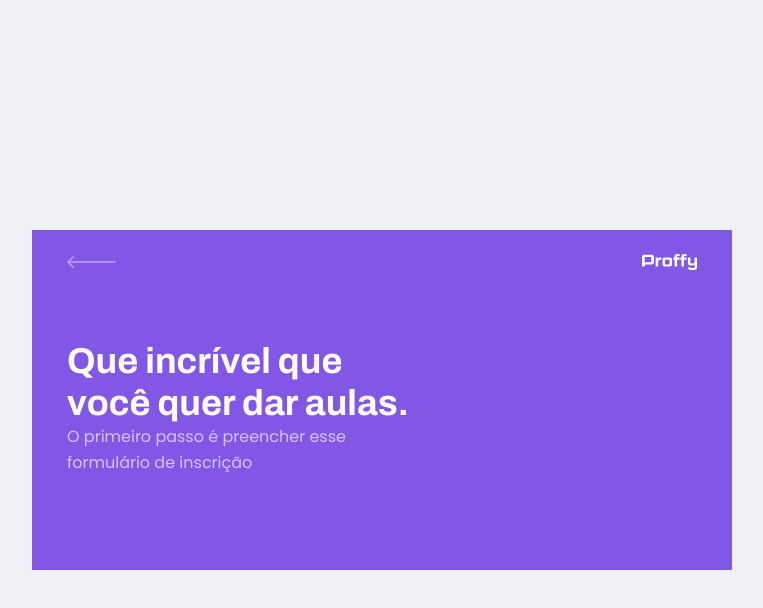
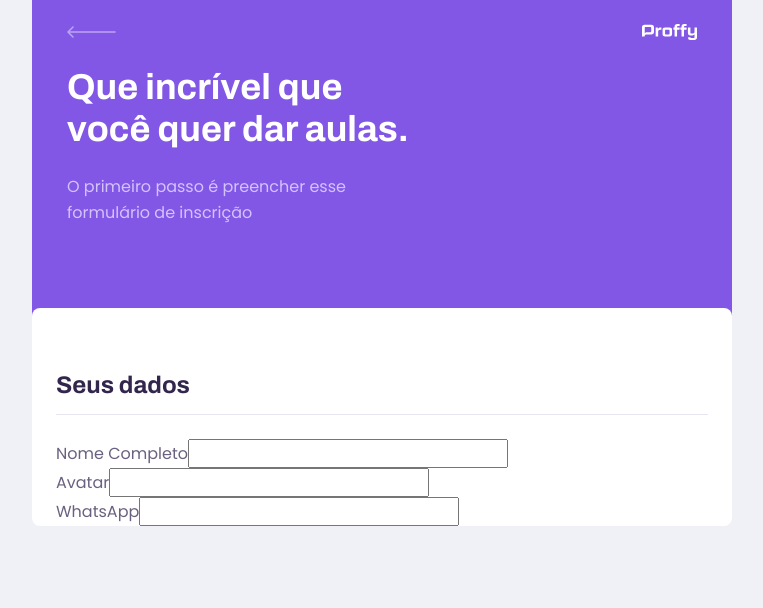
Before and after one commit to FelipeBattistotti/Prof-frontend-web, a React (Create React App) app: page /give-classes in a window 1280 px wide. Shown: the top 608 px of the page, without its empty margins (258-1021 px from the left). Built offline with nearby package versions, Linux system fonts and the light colour scheme.

Commit message:
Commit frontend

```diff
--- /dev/null
+++ b/src/components/Input/styles.css
@@ -0,0 +1,34 @@
+.input-block {
+    position: relative;
+}
+
+.input-block + .input-block {
+    margin-top: 1.4rem;
+}
+
+.input-block label {
+    font-size: 1.4rem;
+}
+
+.input-block input {
+    width: 100%;
+    height: 5.6rem;
+    margin-top: 0.8rem;
+    border-radius: 0.8rem;
+    background: var(--color-input-background);
+    border: 1px solid var(--color-line-in-white);
+    outline: 0;
+    padding: 0 1.6rem;
+    font: 1.6rem Archivo;
+}
+
+.input-block:focus-within::after {
+    width: calc(100% - 3.2rem);
+    height: 2px;
+    content: '';
+    background: var(--color-primary-light);
+    position: absolute;
+    left: 1.6rem;
+    right: 1.6rem;
+    bottom: 0;
+}
--- a/src/components/PageHeader/styles.css
+++ b/src/components/PageHeader/styles.css
@@ -45,6 +45,7 @@
     font-size: 1.6rem;
     line-height: 2.6rem;
     color: var(--color-text-in-primary);
+    margin-top: 2.4rem;
 }
 
 @media (min-width: 700px) {
--- a/src/pages/TeacherForm/index.tsx
+++ b/src/pages/TeacherForm/index.tsx
@@ -1,5 +1,7 @@
 import React from 'react';
 import PageHeader from '../../components/PageHeader';
+
+import './styles.css';
 
 function TeacherForm() {
     return (
@@ -8,6 +10,27 @@
                 title="Que incrível que você quer dar aulas."
                 description="O primeiro passo é preencher esse formulário de inscrição"
             />
+
+            <main>
+                <fieldset>
+                    <legend>Seus dados</legend>
+
+                    <div className="input-block">
+                        <label htmlFor="name">Nome Completo</label>
+                        <input type="text" id="name" />
+                    </div>
+
+                    <div className="input-block">
+                        <label htmlFor="avatar">Avatar</label>
+                        <input type="text" id="avatar" />
+                    </div>
+
+                    <div className="input-block">
+                        <label htmlFor="whatsapp">WhatsApp</label>
+                        <input type="text" id="whatsapp" />
+                    </div>
+                </fieldset>
+            </main>
         </div>
     )
 }
--- /dev/null
+++ b/src/pages/TeacherForm/styles.css
@@ -0,0 +1,39 @@
+#page-teacher-form {
+    width: 100vw;
+    height: 100vh;
+}
+
+#page-teacher-form .page-header .header-content {
+    margin-bottom: 6.4rem;
+}
+
+#page-teacher-form main {
+    background: var(--color-box-base);
+    width: 100%;
+    max-width: 74rem;
+    border-radius: 0.8rem;
+    margin: -3.2rem auto 3.2rem;
+    padding-top: 6.4rem;
+    overflow: hidden;
+}
+
+#page-teacher-form main fieldset {
+    border: 0;
+    padding: 0 2.4rem;
+}
+
+#page-teacher-form main fieldset + fieldset {
+    margin-top: 6.4rem;
+}
+
+#page-teacher-form main fieldset legend {
+    font: 700 2.4rem Archivo;
+    color: var(--color-text-title);
+    margin-bottom: 2.4rem;
+    display: flex;
+    align-items: center;
+    justify-content: space-between;
+    width: 100%;
+    padding-bottom: 1.6rem;
+    border-bottom: 1px solid var(--color-line-in-white);
+}
--- a/src/pages/TeacherList/styles.css
+++ b/src/pages/TeacherList/styles.css
@@ -9,41 +9,6 @@
 
 #search-teachers label {
     color: var(--color-text-in-primary);
-}
-
-#search-teachers .input-block {
-    position: relative;
-}
-
-#search-teachers .input-block + .input-block {
-    margin-top: 1.4rem;
-}
-
-#search-teachers .input-block label {
-    font-size: 1.4rem;
-}
-
-#search-teachers .input-block input {
-    width: 100%;
-    height: 5.6rem;
-    margin-top: 0.8rem;
-    border-radius: 0.8rem;
-    background: var(--color-input-background);
-    border: 1px solid var(--color-line-in-white);
-    outline: 0;
-    padding: 0 1.6rem;
-    font: 1.6rem Archivo;
-}
-
-#search-teachers .input-block:focus-within::after {
-    width: calc(100% - 3.2rem);
-    height: 2px;
-    content: '';
-    background: var(--color-primary-light);
-    position: absolute;
-    left: 1.6rem;
-    right: 1.6rem;
-    bottom: 0;
 }
 
 #page-teacher-list main {
```
Also changed, not shown: src/components/Input/index.tsx (added, +19 -0 lines).
